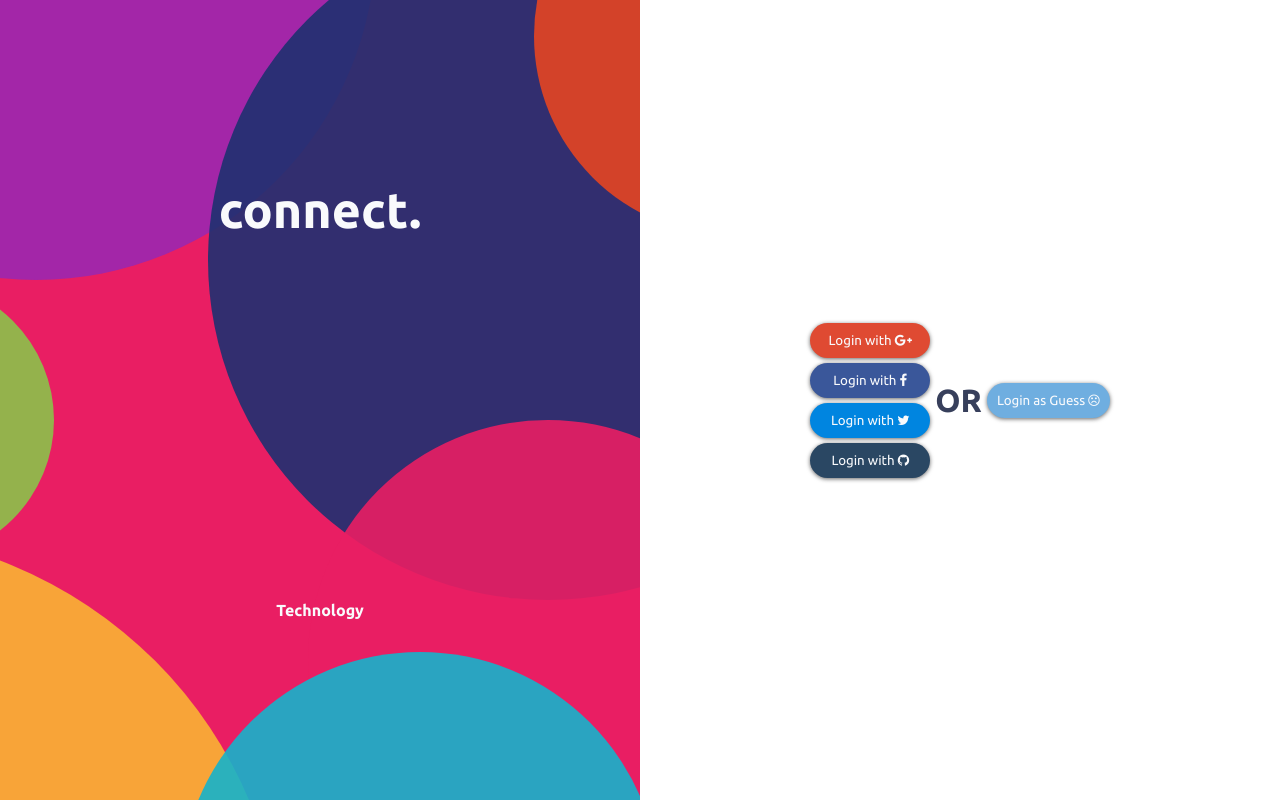
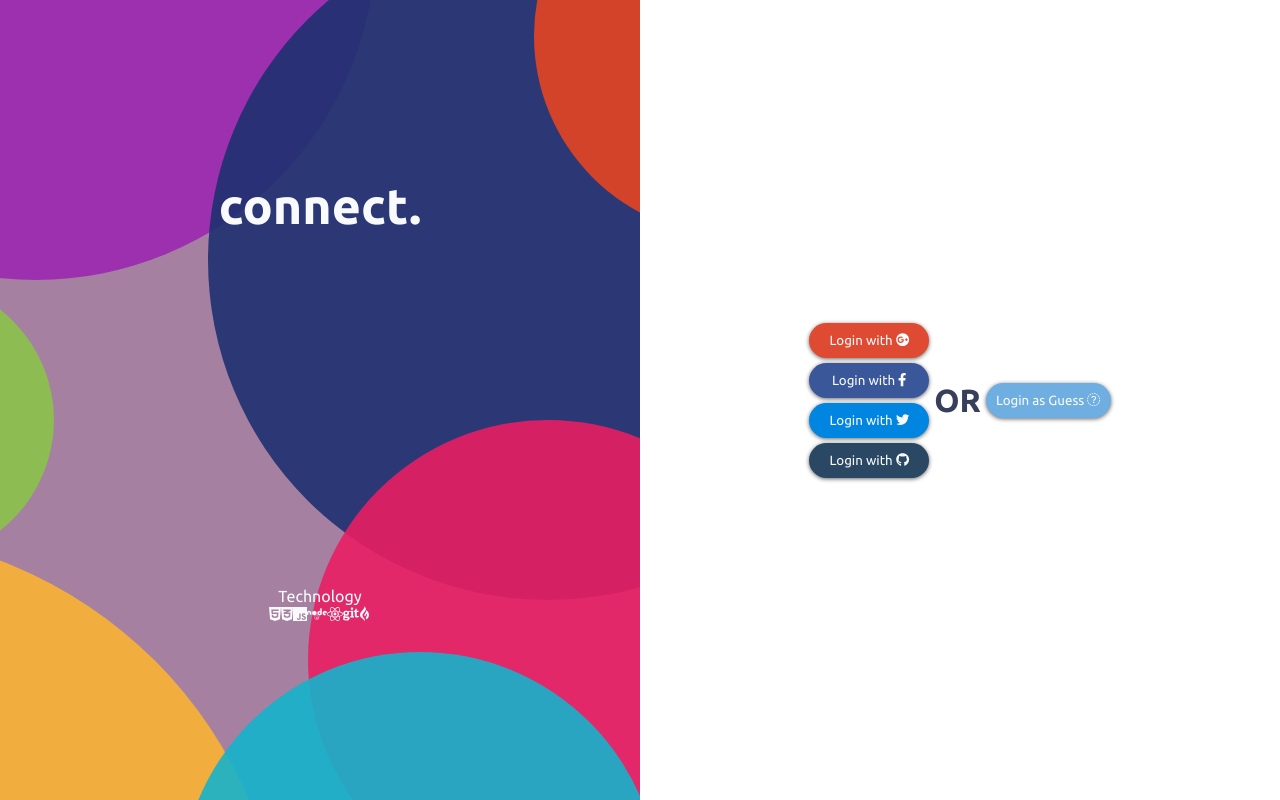
Before and after one commit to hamsahmedansari/React-Realtime-Chat, a React (Create React App) app: page / in a window 1280 px wide. Built offline with nearby package versions, Linux system fonts and the light colour scheme.

Commit message:
UPDATE: :construction: UI login sidebar bottom icons

```diff
--- a/package.json
+++ b/package.json
@@ -3,7 +3,7 @@
   "version": "0.1.0",
   "private": true,
   "dependencies": {
-    "font-awesome": "^4.7.0",
+    "@fortawesome/fontawesome-free": "^5.8.1",
     "node-sass": "^4.11.0",
     "react": "^16.8.5",
     "react-dom": "^16.8.5",
--- a/src/App.js
+++ b/src/App.js
@@ -1,6 +1,7 @@
 import React, { Component } from "react";
 import "./App.css";
-import "font-awesome/scss/font-awesome.scss";
+import "@fortawesome/fontawesome-free/css/all.css";
+import "@fortawesome/fontawesome-free/js/all";
 import Home from "./components/home";
 
 class App extends Component {
--- a/src/components/common/handWriting/index.jsx
+++ b/src/components/common/handWriting/index.jsx
@@ -1,4 +1,4 @@
-import React, { Component } from "react";
+import { Component } from "react";
 
 class HandWriting extends Component {
   constructor(props) {
--- a/src/components/login/index.jsx
+++ b/src/components/login/index.jsx
@@ -41,7 +41,27 @@ class Login extends Component {
                   <div className="item">
                     <h4>Technology</h4>
                     <div className="flex-container technology">
-                      <img src="" alt="" />
+                      <div className="item">
+                        <i className="fab fa-html5" />
+                      </div>
+                      <div className="item">
+                        <i className="fab fa-css3-alt" />
+                      </div>
+                      <div className="item">
+                        <i className="fab fa-js" />
+                      </div>
+                      <div className="item">
+                        <i className="fab fa-node" />
+                      </div>
+                      <div className="item">
+                        <i className="fab fa-react" />
+                      </div>
+                      <div className="item">
+                        <i className="fab fa-git" />
+                      </div>
+                      <div className="item">
+                        <i className="fab fa-gripfire" />
+                      </div>
                     </div>
                   </div>
                 </div>
@@ -51,19 +71,19 @@ class Login extends Component {
           <div className="item body flex-container">
             <div className="item social-btn">
               <button className="btn ">
-                Login with <i className="fa fa-google-plus" />
+                Login with <i className="fab fa-google-plus" />
               </button>
 
               <button className="btn ">
-                Login with <i className="fa fa-facebook" />
+                Login with <i className="fab fa-facebook-f" />
               </button>
 
               <button className="btn ">
-                Login with <i className="fa fa-twitter" />
+                Login with <i className="fab fa-twitter" />
               </button>
 
               <button className="btn ">
-                Login with <i className="fa fa-github" />
+                Login with <i className="fab fa-github" />
               </button>
             </div>
             <div className="item">
@@ -71,7 +91,7 @@ class Login extends Component {
             </div>
             <div className="item">
               <button className="btn ">
-                Login as Guess <i className="fa fa-frown-o	" />
+                Login as Guess <i className="fab fa-frown" />
               </button>
             </div>
           </div>
--- a/src/components/login/style.scss
+++ b/src/components/login/style.scss
@@ -27,7 +27,7 @@
       height: 100%;
     }
     .background {
-      background: #e91e63;
+      background: #a680a1;
       position: relative;
       overflow: hidden;
       width: 100%;
@@ -43,6 +43,9 @@
         justify-content: space-around;
         h1 {
           font-size: 50px;
+        }
+        h4 {
+          font-weight: 400;
         }
       }
       .ball {
@@ -135,16 +138,16 @@
       min-width: 120px;
     }
     .social-btn {
-      :nth-child(1):not(i) {
+      :nth-child(1):not(svg) {
         background-color: #df4a32;
       }
-      :nth-child(2):not(i) {
+      :nth-child(2):not(svg) {
         background-color: #3a579a;
       }
-      :nth-child(3):not(i) {
+      :nth-child(3):not(svg) {
         background-color: #0085e0;
       }
-      :nth-child(4):not(i) {
+      :nth-child(4):not(svg) {
         background-color: #2a4763;
       }
       button {
```
Also changed, not shown: 1 other file (tests, documents, lock files or other folders).
